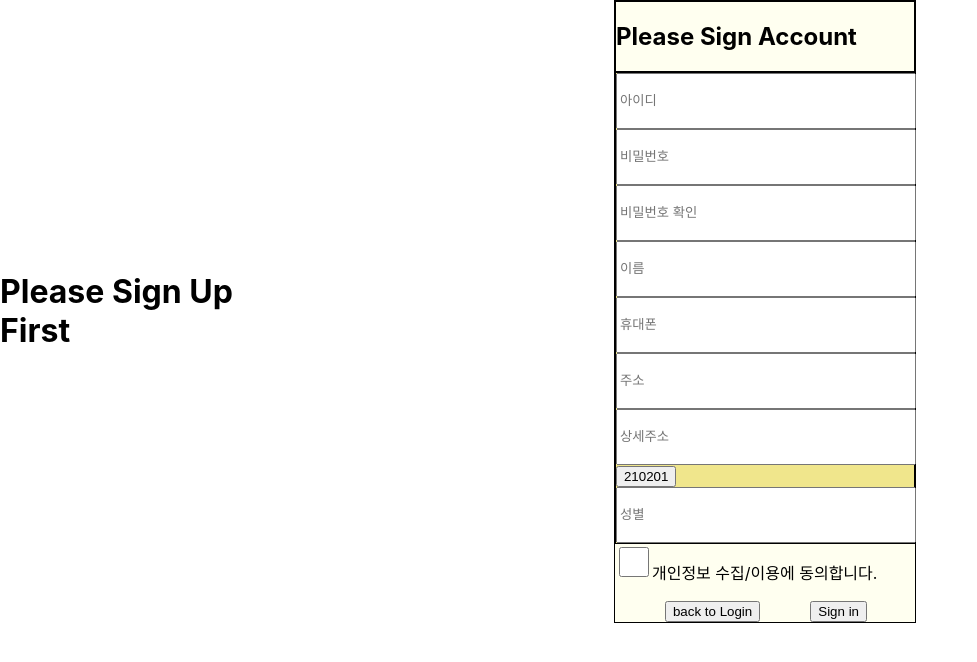
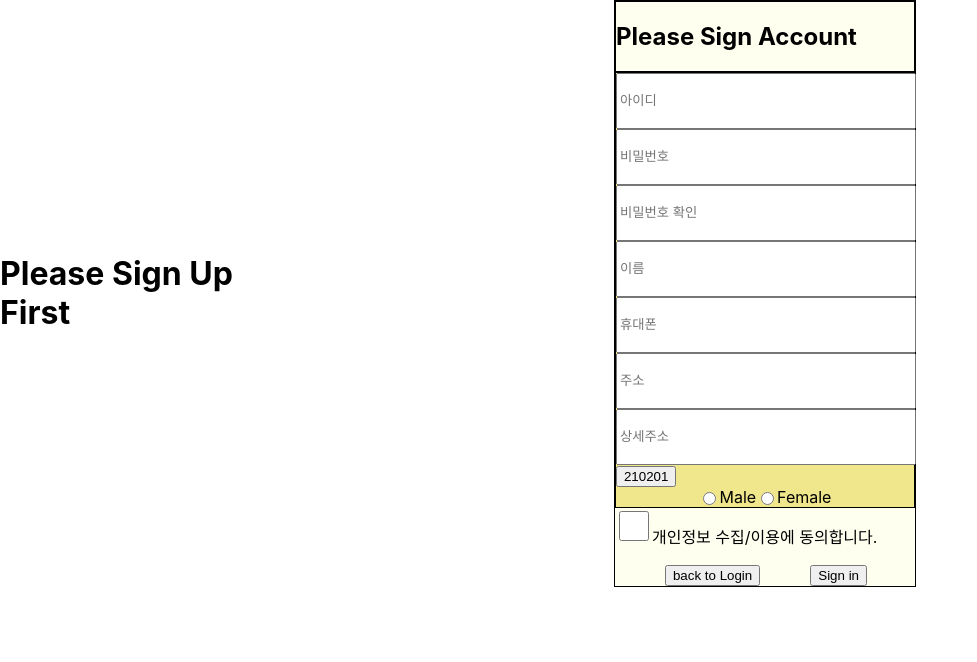
Before and after one commit to wj1089/review-prac, a React (Create React App) app: page / in a window 1280 px wide. Shown: the top 662 px of the page, without its empty margins (0-977 px from the left). Built offline with nearby package versions, Linux system fonts and the light colour scheme.

Commit message:
21/02/07 checkbox

```diff
--- a/src/components/Signin.js
+++ b/src/components/Signin.js
@@ -27,7 +27,9 @@ const Signin = () => {
             // birthday : ''
         })
     const [birthday, setBirthday] = useState(new Date());
+    const [pswcheck,setPswcheck]= useState('')
     const [error, setError] = useState({})
+
 
     const {email,password,name, phone,address,
         addressDetail,gender} = signInput;
@@ -40,6 +42,11 @@ const Signin = () => {
         setCheckAgree(!checkAgree)
     }
 
+    const handleGdrCheck =()=>{
+        setSignInput(signInput.gender)
+        console.log("signInput.gender")
+        console.log(signInput.gender)
+    }
 
     const handleInfoChange = (e) =>{
         const {value, name} = e.target;
@@ -48,17 +55,22 @@ const Signin = () => {
             [name]:value
         })
     }
+    const handlePwsChange  = (e) =>{
+        setPswcheck(e.target.value)
+        console.log("handlePwsChange")
+        console.log(pswcheck)
+    }
 
     const HandleDatePick = ({ value, onClick }) => {
         // console.log("birthday")
         // console.log(birthday)
         // console.log(moment(birthday).format('YYMMDD'))
-        console.log("value")
-        console.log(value)
+        // console.log("value")
+        // console.log(value)
         // console.log(moment(value).format('YYMMDD'))
-        console.log("date")
+        // console.log("date")
         const date = moment(value).format('YYMMDD');
-        console.log(date)
+        // console.log(date)
 
     return(
         <button className="example-custom-input" onClick={onClick}>
@@ -67,6 +79,7 @@ const Signin = () => {
         )
     }
     // );
+
 
     const onSubmit = (e) =>{
         console.log("Submit event")
@@ -82,10 +95,16 @@ const Signin = () => {
             phone : phone,
             password : password
         };
-
         setError(validate(body));
-        // console.log("setError")
-        // console.log(setError)
+        if(pswcheck === signInput.password){
+            console.log("비밀번호 통과")
+            setPswcheck(pswcheck)
+        }else {
+            console.log("pswcheck")
+            console.log(pswcheck)
+            alert("비밀번호가 맞지 않습니다 다시 입력해주세요!")
+            return
+        }
             dispatch(registerUser(body))
             .then((response)=>{
                 localStorage.getItem('user')
@@ -112,7 +131,7 @@ const Signin = () => {
                             className="sign-input"
                             id="email"
                             name="email"
-                            type="text"
+                            type="email"
                             placeholder="아이디"
                             value={signInput.email}
                             onChange={handleInfoChange}
@@ -136,15 +155,15 @@ const Signin = () => {
                         <div>
                             <input
                                 className="sign-input"
-                                value={signInput.checkPw}
-                                name="checkPw"
-                                id="checkPw"
+                                value={pswcheck}
+                                name="pswcheck"
+                                // id="pswcheck"
                                 type="text"
                                 placeholder="비밀번호 확인"
-                                onChange={handleInfoChange}
+                                onChange={handlePwsChange}
                                 />
-                            {error.checkPw && <p>{error.checkPw}</p>}
                         </div>
+
                         <div>
                             <input
                                 className="sign-input"
@@ -188,6 +207,7 @@ const Signin = () => {
                             onChange={handleInfoChange} />
                             {error.addressDetail && <p>{error.addressDetail}</p>}
                         </div>
+
                         <div>
                             {/* <input
                             className="sign-input"
@@ -208,7 +228,7 @@ const Signin = () => {
 
                         </div>
                         {/* checked={gender === "Man"} */}
-                        <div>
+                        {/* <div>
                             <input
                                 className="sign-input"
                                 value={signInput.gender}
@@ -217,8 +237,15 @@ const Signin = () => {
                                 onChange={handleInfoChange}
                             />
                             {error.gender && <p>{error.gender}</p>}
+                        </div> */}
+
+                        <div placeholder="성별"  style={{display:"flex", justifyContent:'center', alignItems:'center'}}>
+                            <input type="radio" id="male" name="gender" value="male" onChange={handleGdrCheck} />
+                            <p style={{margin:0}} id="male" name="gender">Male</p>
+
+                            <input type="radio" id="female" name="gender" value="female" onChange={handleGdrCheck} />
+                            <p style={{margin:0}} id="female" name="gender">Female</p>
                         </div>
-
 
                         {/* <h1>checkbox : {checkAgree ? "true" : "false" }</h1> */}
                         {/* <h1>checkbox : {gender}</h1>
--- a/src/components/validationInfo.js
+++ b/src/components/validationInfo.js
@@ -14,19 +14,21 @@ export default function validationInfo(signInput){
         error.email = 'Email 주소를 정확히 입력해주세요';
       }
 
-    if (signInput.password.length < 9){
-    error.password = '비밀번호 6자 이상 설정해주세요!'
+    if (signInput.password.length < 6){
+        console.log("signInput.password")
+        console.log(signInput.password)
+        error.password = '비밀번호 6자 이상 설정해주세요!'
     }
 
-    if(signInput.pswcheck !== signInput.password){
-        error.pswcheck = "비밀번호가 맞지 않습니다 다시 입력해주세요!"
-    }
+    // if(signInput.pswcheck !== signInput.password){
+    //     error.pswcheck = "비밀번호가 맞지 않습니다 다시 입력해주세요!"
+    // }
 
     //
     if (signInput.phone.length === 10 || signInput.phone.length === 11) {
         console.log("성공!")
     }else{
-        error.phone = '전화번로를 정확히 입력해주세요!'
+        error.phone = '전화번호를 정확히 입력해주세요!'
     }
 
     if(!signInput.address !== false){
```
Also changed, not shown: 1 other file (tests, documents, lock files or other folders).
